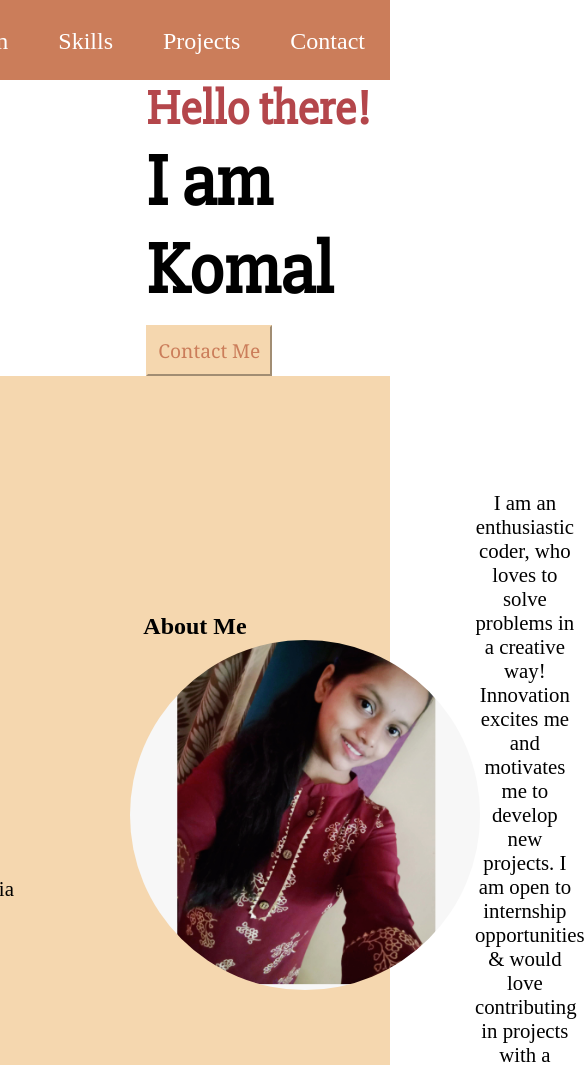
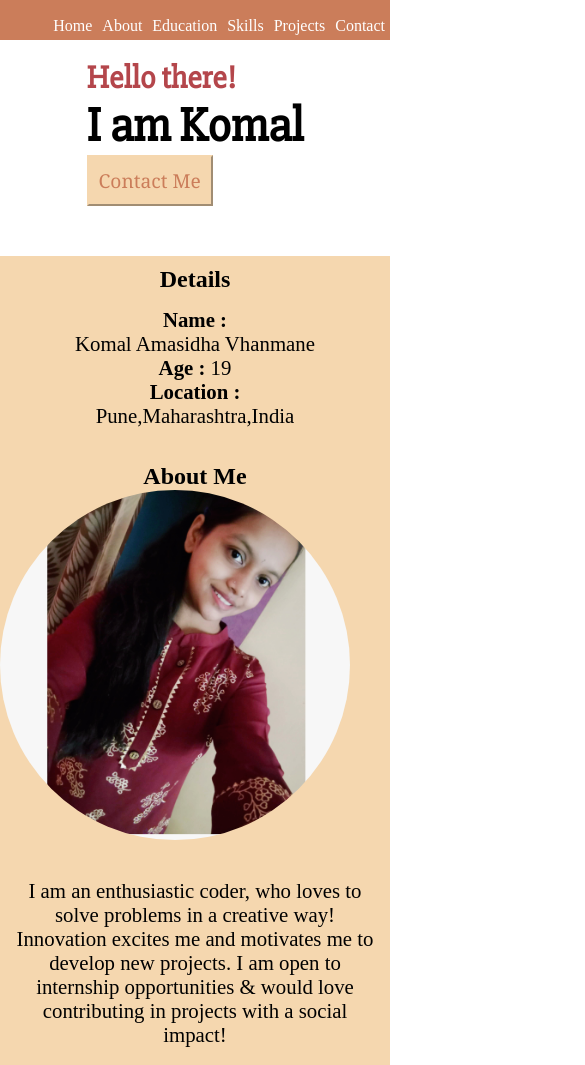
Before and after one commit to komalvhanmane/Portfolio, a plain HTML site: page index.html in a window 390 px wide. Shown: the top 1065 px of the page, 585 px wide, since content can reach past the window. Drawn offline with Linux system fonts and the light colour scheme; a web font is replaced by a local one.

Commit message:
phone responsive

```diff
--- a/index.html
+++ b/index.html
@@ -6,6 +6,7 @@
     <meta name="viewport" content="width=device-width, initial-scale=1.0">
     <title>Komal's Portfolio Website</title>
     <link rel="stylesheet" href="style.css">
+    <link rel="stylesheet" media="screen and (max-width: 1100px)" href="phone.css">
     <!--Google fonts-->
     <link rel="preconnect" href="https://fonts.googleapis.com">
     <link rel="preconnect" href="https://fonts.gstatic.com" crossorigin>
--- /dev/null
+++ b/phone.css
@@ -0,0 +1,67 @@
+.Navbar {
+    height: 40px;
+}
+.Navbar ul a{
+    padding: 5px;
+    text-decoration: none;
+}
+.Navbar ul a li{
+    font-size: 1rem;
+    color: #ffff;
+}
+.Navbar ul a :hover{
+    font-size: 1rem;
+    color: black;
+}
+/*---------home----------*/
+#home{
+    flex-direction: column;
+}
+#home .image{
+    width: 100%;
+}
+#home .image img{
+    height: 400px;
+}
+#home .name {
+    font-size: 2rem;
+}
+#home .name h1{
+    font-size: 2rem;
+}
+/*---------About Section----------*/
+#about{
+    margin-top: 50px;
+    flex-direction: column;
+}
+#about .box{
+    margin: 10px;
+    width: 100%;
+}
+#about .box img{
+    height: 350px;
+    border-radius: 250px;
+}
+#about .box h1{
+    text-align: center;
+}
+#about .box p{
+    text-align: center;
+    padding: 15px;
+    font-size: 1.3rem;
+}
+/*--Timeline--*/
+.timeline {
+    position: relative;
+    max-width: 600px;
+    margin: 0 auto;
+}
+/*-skills-*/
+#skills{
+     margin-top: 10px;
+     padding: 10px;
+ }
+ #skills .box1 img{
+  height: 60px;
+  padding: 20px;
+ }
--- a/style.css
+++ b/style.css
@@ -218,7 +218,7 @@
   }
   /*-----------Skills-----------*/
   #skills{
-    margin-top: 50px;
+     margin-top: 50px;
       padding: 20px;
       background-color: #cb7d5a;
   }
```
